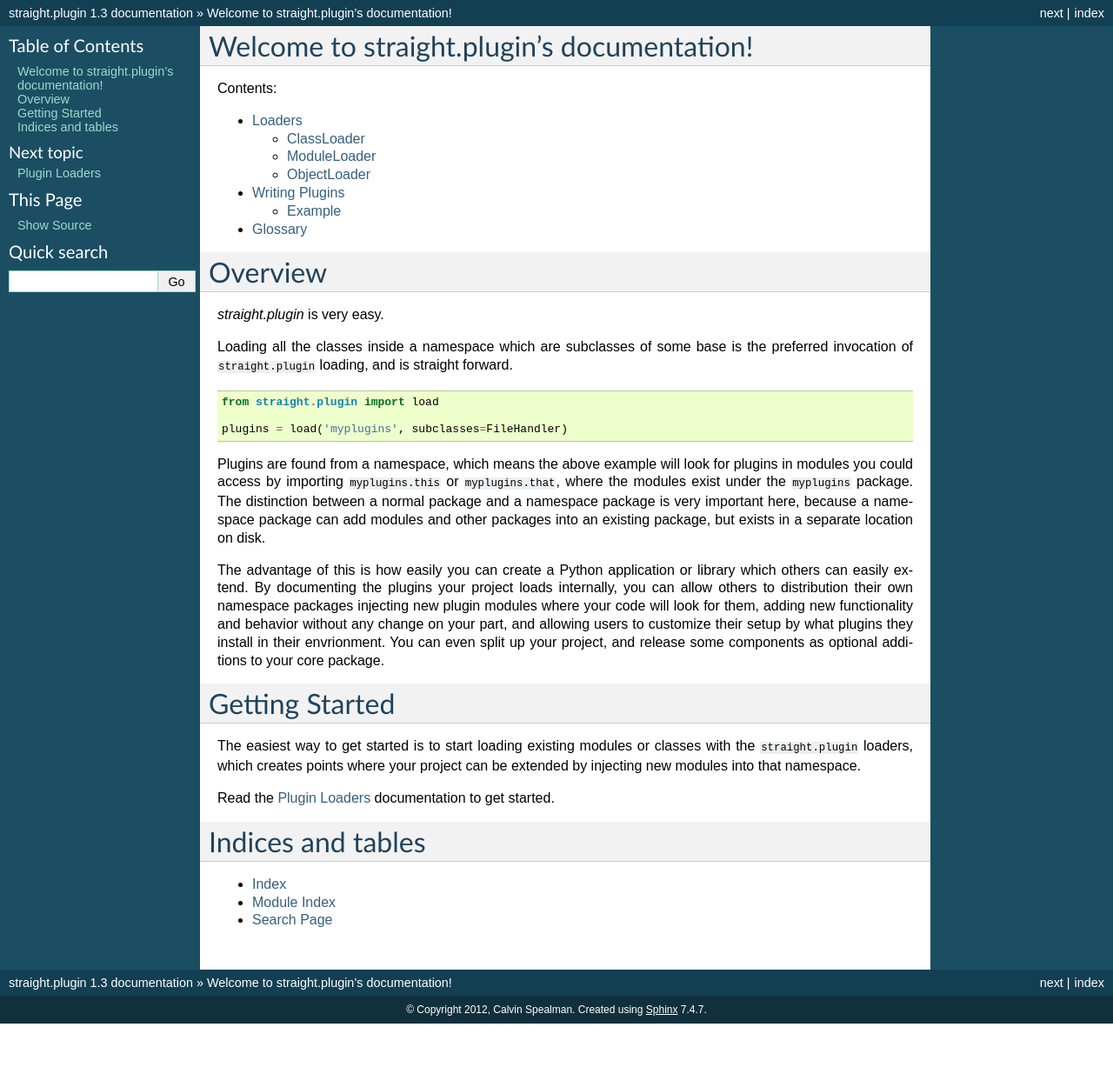
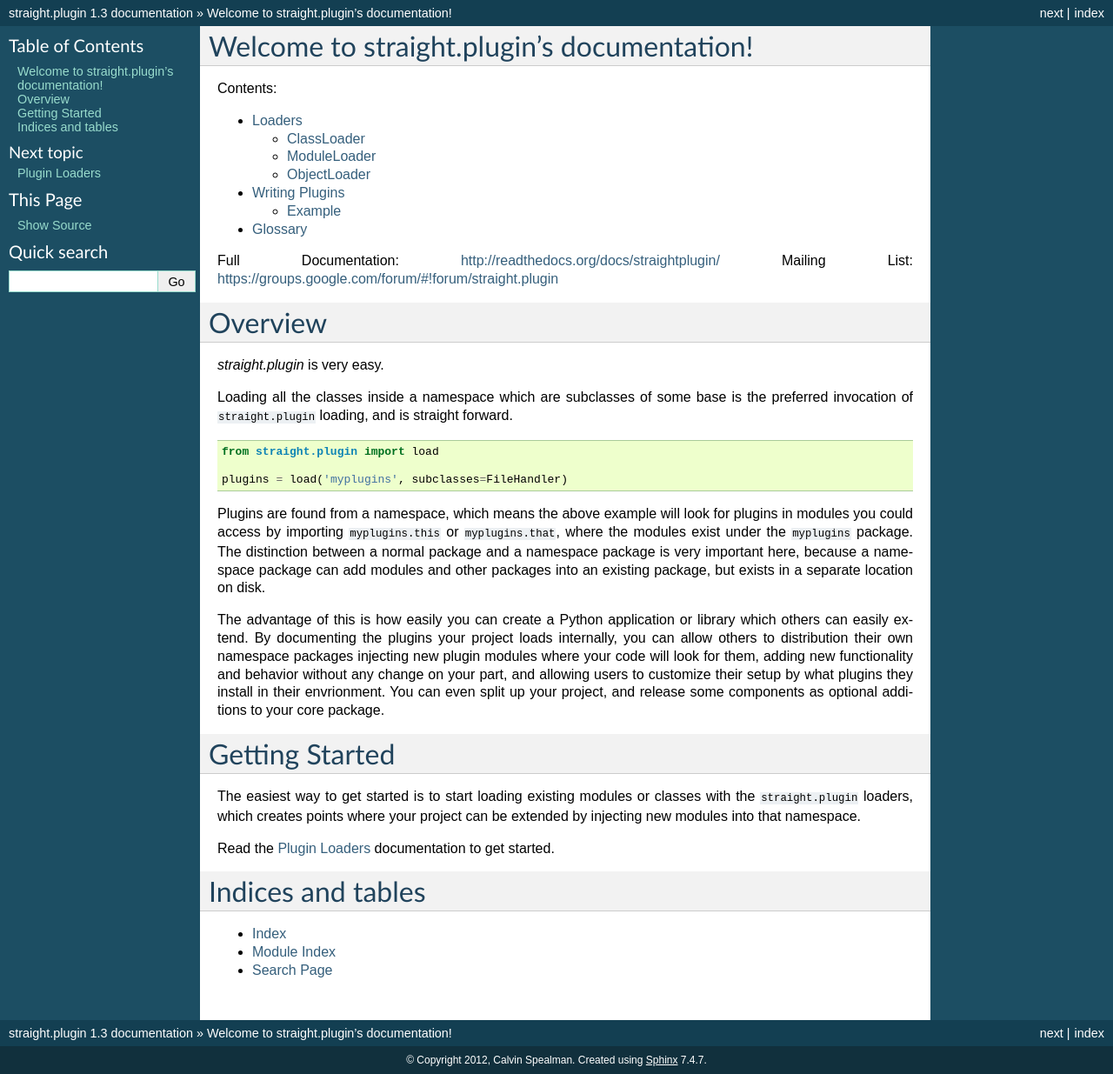
Before and after one commit to ironfroggy/straight.plugin, a Sphinx documentation site: the page built from docs/index.rst, in a window 1280 px wide. Shown: the whole page at 87% size. Built offline with Sphinx 7.4.7, drawn with Linux system fonts in a browser that asks for light colours; before the commit the page ends 1177 px from its top, so only the background shows below that.

Commit message:
Added docs and mailing list links to docs

```diff
--- a/docs/index.rst
+++ b/docs/index.rst
@@ -15,6 +15,9 @@
    Writing Plugins <write-plugin>
    Glossary <glossary>
 
+
+Full Documentation: http://readthedocs.org/docs/straightplugin/
+Mailing List: https://groups.google.com/forum/#!forum/straight.plugin
 
 Overview
 ========
```
